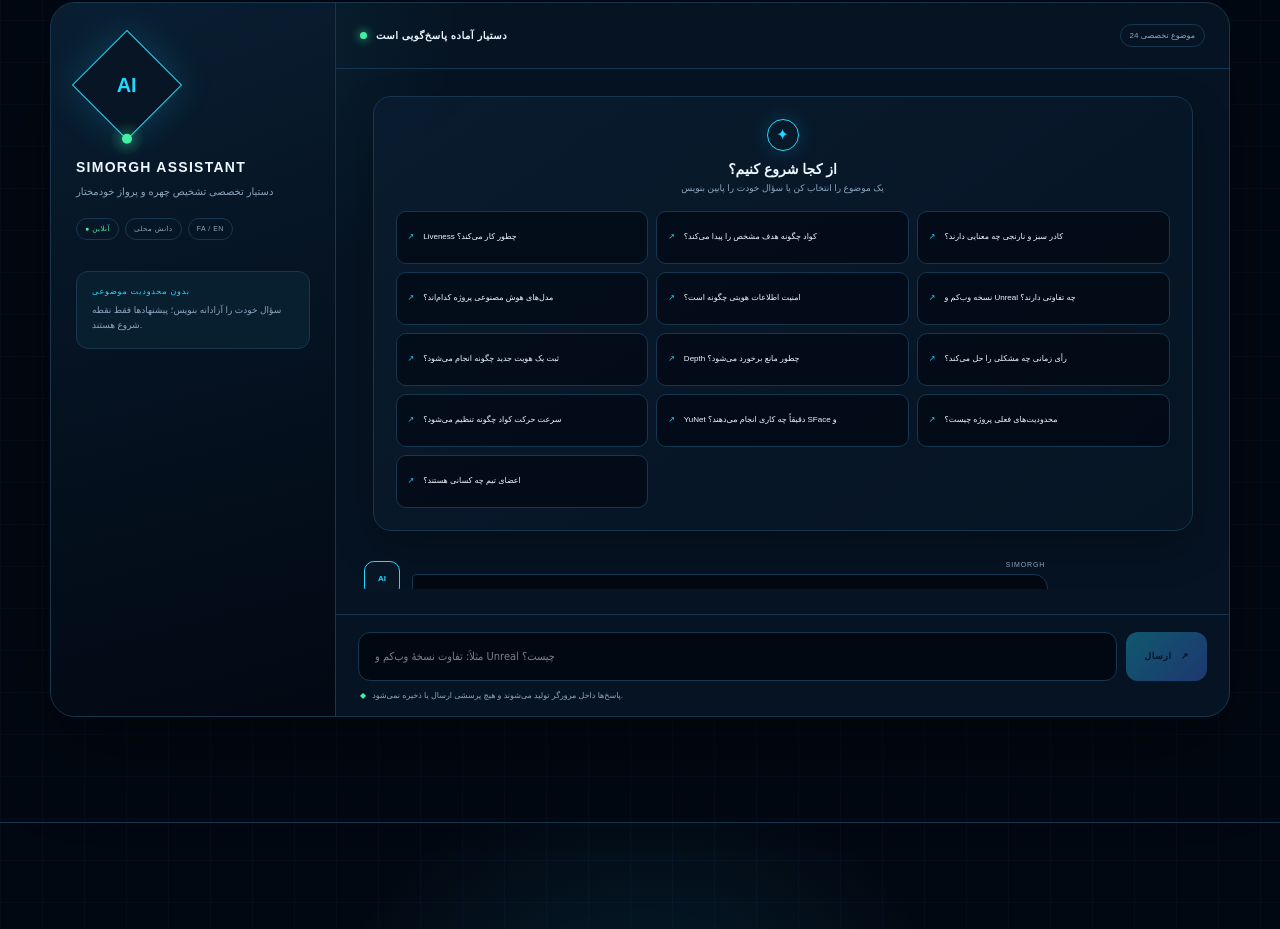
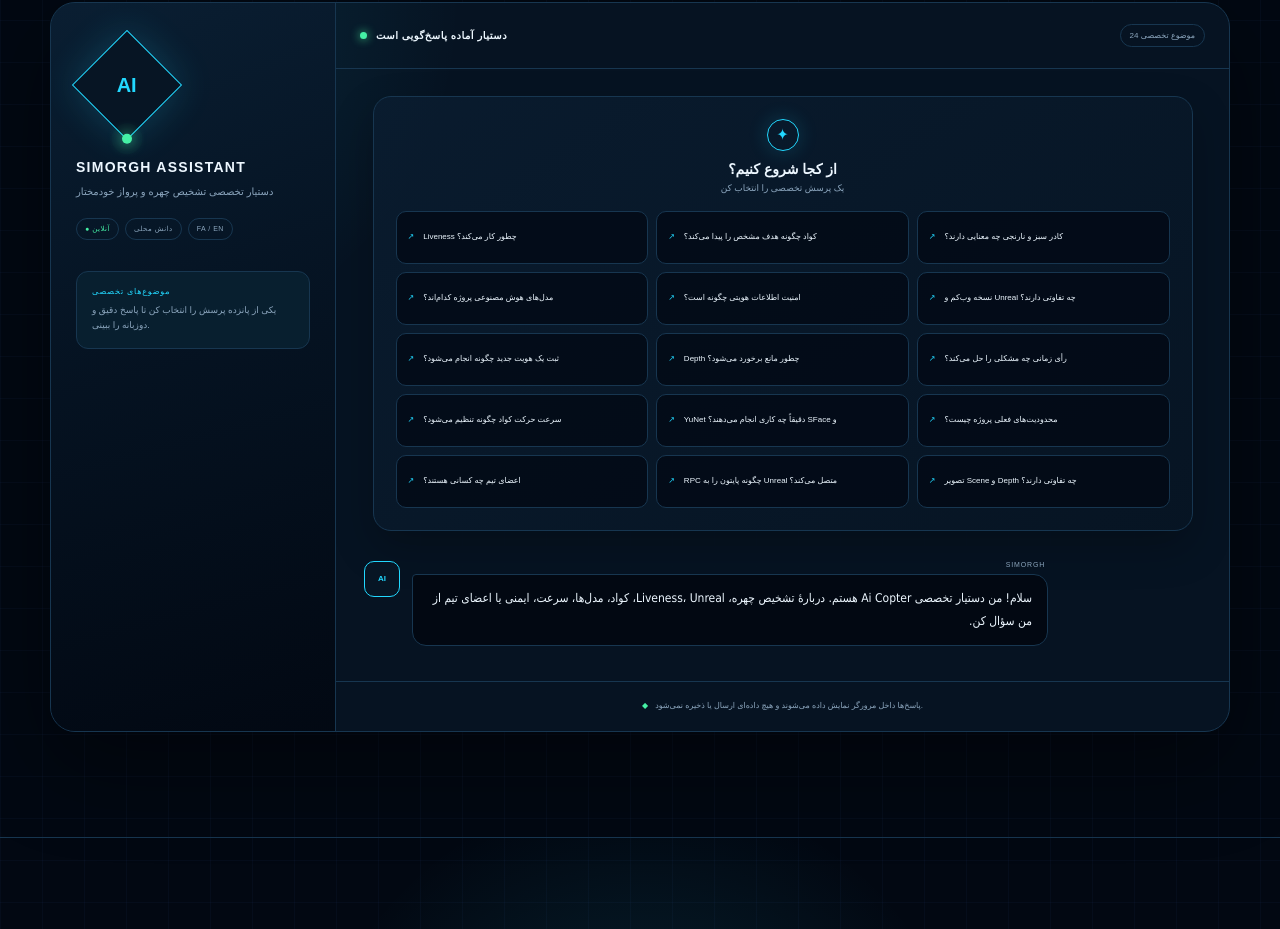
Before and after one commit to Christianeleyh91/AiCopter, a Next.js app: page / in a window 1280 px wide. Shown: the part 4978-5907 px from the top of the page. Built offline with nearby package versions, Linux system fonts and the light colour scheme.

Commit message:
Simplify project assistant question launcher

```diff
--- a/app/page.tsx
+++ b/app/page.tsx
@@ -1,6 +1,6 @@
 'use client';
 
-import { FormEvent, useEffect, useRef, useState } from 'react';
+import { useEffect, useRef, useState } from 'react';
 
 const team = [
   ['کریستیان ایلیه بابرودی', 'Christian Eleyh Babrudy', './team/christian-uniform.webp'],
@@ -45,7 +45,6 @@ const tech = [
 export default function Home() {
   const [fa, setFa] = useState(true);
   const [light, setLight] = useState(false);
-  const [chatInput, setChatInput] = useState('');
   const [typing, setTyping] = useState(false);
   const [messages, setMessages] = useState<Array<{ role: 'bot' | 'user'; faText: string; enText: string }>>([
     {
@@ -102,7 +101,6 @@ export default function Home() {
       faText: match ? match[0] : question,
       enText: match ? match[1] : question,
     }]);
-    setChatInput('');
     setTyping(true);
     window.setTimeout(() => {
       setMessages(current => [...current, {
@@ -112,11 +110,6 @@ export default function Home() {
       }]);
       setTyping(false);
     }, 480);
-  };
-
-  const sendMessage = (event: FormEvent) => {
-    event.preventDefault();
-    askQuestion(chatInput);
   };
 
   return <main>
@@ -176,13 +169,13 @@ export default function Home() {
           <h3>SIMORGH ASSISTANT</h3>
           <p>{t('دستیار تخصصی تشخیص چهره و پرواز خودمختار','Face intelligence & autonomous flight specialist')}</p>
           <div className="assistant-badges"><span>● {t('آنلاین','ONLINE')}</span><span>{t('دانش محلی','LOCAL KNOWLEDGE')}</span><span>FA / EN</span></div>
-          <div className="assistant-note"><b>{t('بدون محدودیت موضوعی','OPEN CONVERSATION')}</b><span>{t('سؤال خودت را آزادانه بنویس؛ پیشنهادها فقط نقطه شروع هستند.','Type your own question freely. Suggestions are only a starting point.')}</span></div>
+          <div className="assistant-note"><b>{t('موضوع‌های تخصصی','EXPERT TOPICS')}</b><span>{t('یکی از پانزده پرسش را انتخاب کن تا پاسخ دقیق و دوزبانه را ببینی.','Choose one of fifteen questions for a precise bilingual answer.')}</span></div>
         </aside>
         <div className="chat-main">
           <div className="chat-topbar"><div><i/><b>{t('دستیار آماده پاسخ‌گویی است','Assistant is ready')}</b></div><span>{t(`${faq.length} موضوع تخصصی`,`${faq.length} expert topics`)}</span></div>
           <div className="chat-messages" aria-live="polite">
             <div className="topic-launcher">
-              <div><span>✦</span><b>{t('از کجا شروع کنیم؟','Where should we start?')}</b><small>{t('یک موضوع را انتخاب کن یا سؤال خودت را پایین بنویس','Choose a topic or type anything below')}</small></div>
+              <div><span>✦</span><b>{t('از کجا شروع کنیم؟','Where should we start?')}</b><small>{t('یک پرسش تخصصی را انتخاب کن','Choose an expert question')}</small></div>
               <div className="suggestions">
                 {[
                   t('Liveness چطور کار می‌کند؟','How does liveness work?'),
@@ -198,16 +191,15 @@ export default function Home() {
                   t('\u2066YuNet\u2069 و \u2066SFace\u2069 دقیقاً چه کاری انجام می‌دهند؟','What exactly do YuNet and SFace do?'),
                   t('محدودیت‌های فعلی پروژه چیست؟','What are the project’s current limitations?'),
                   t('اعضای تیم چه کسانی هستند؟','Who are the team members?'),
+                  t('RPC چگونه پایتون را به Unreal متصل می‌کند؟','How does RPC connect Python to Unreal?'),
+                  t('تصویر Scene و Depth چه تفاوتی دارند؟','How do Scene and Depth images differ?'),
                 ].map(question => <button key={question} onClick={() => askQuestion(question)}><span>↗</span>{question}</button>)}
               </div>
             </div>
             {messages.map((message, index) => { const text = fa ? message.faText : message.enText; const direction = textDirection(text); return <div ref={message.role === 'user' ? latestUserMessage : undefined} className={`chat-message ${message.role}`} key={`${message.role}-${index}`}><span className="message-icon">{message.role === 'bot' ? 'AI' : t('شما','YOU')}</span><div><small dir={direction}>{message.role === 'bot' ? 'SIMORGH' : t('شما','YOU')}</small><p dir={direction} lang={direction === 'rtl' ? 'fa' : 'en'}>{text}</p></div></div>; })}
             {typing && <div className="chat-message bot"><span className="message-icon">AI</span><div><small>SIMORGH</small><p className="typing-dots"><i/><i/><i/></p></div></div>}
           </div>
-          <form className="chat-form" onSubmit={sendMessage}>
-            <div><input dir="auto" value={chatInput} onChange={event => setChatInput(event.target.value)} placeholder={t('مثلاً: تفاوت نسخهٔ وب‌کم و Unreal چیست؟','For example: How does obstacle avoidance work?')} aria-label={t('سؤال از دستیار پروژه','Ask the project assistant')}/><button type="submit" disabled={!chatInput.trim() || typing}>{t('ارسال','SEND')}<span>↗</span></button></div>
-            <p><i>◆</i>{t('پاسخ‌ها داخل مرورگر تولید می‌شوند و هیچ پرسشی ارسال یا ذخیره نمی‌شود.','Answers are generated in your browser; no question is transmitted or stored.')}</p>
-          </form>
+          <div className="chat-footnote"><i>◆</i>{t('پاسخ‌ها داخل مرورگر نمایش داده می‌شوند و هیچ داده‌ای ارسال یا ذخیره نمی‌شود.','Answers are displayed locally in your browser; no data is transmitted or stored.')}</div>
         </div>
       </div>
     </section>
```
Also changed, not shown: app/globals.css.
